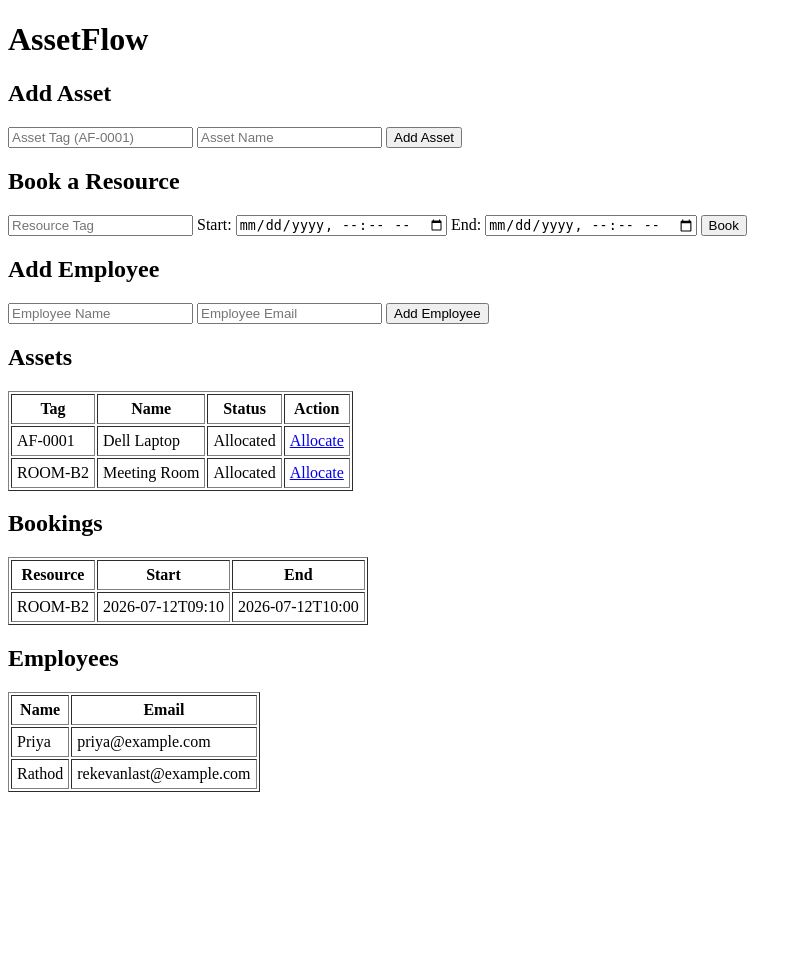
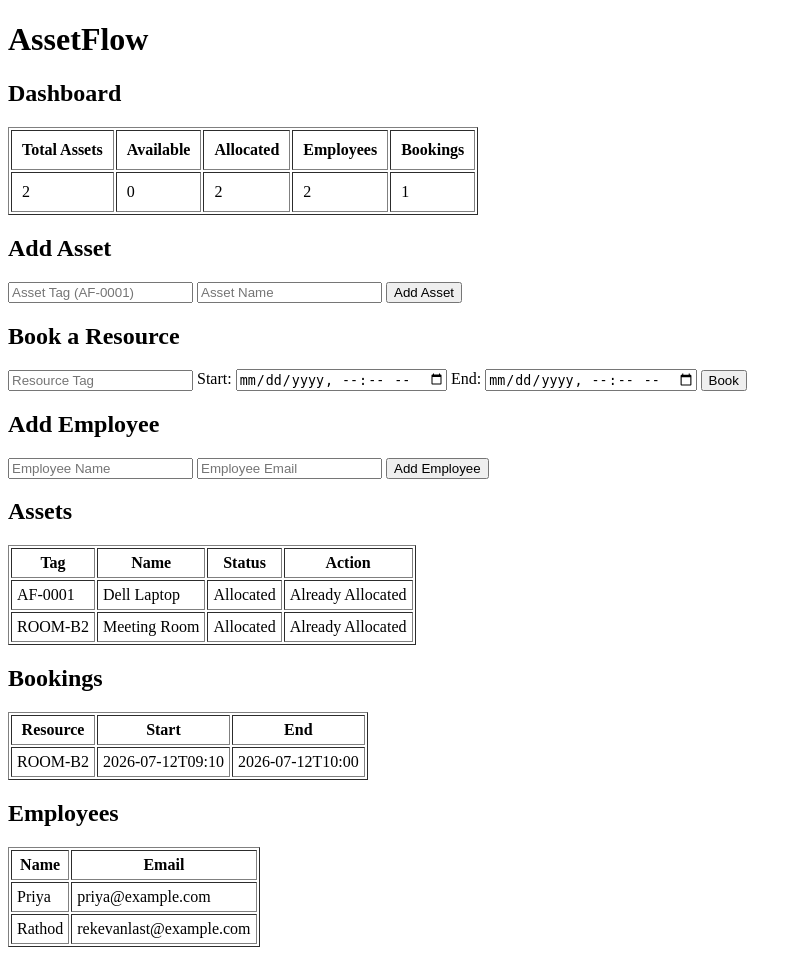
Before and after one commit to gvschaturved2008-IKAI/odoo-hackathon-2026, a Flask app: page / in a window 1280 px wide. Shown: the whole page, without its empty margins (0-802 px from the left). Before the commit the page ends 792 px from the top, so only its background shows below. Run offline with Flask 3, Linux system fonts and the light colour scheme; data comes from the database, SQL or seed files in the repository; both versions use the stored data as it was after the commit.

Commit message:
Add dashboard statistics

```diff
--- a/app.py
+++ b/app.py
@@ -36,7 +36,14 @@ def init_db():
         email TEXT UNIQUE
     )
     """)
-
+    # Allocations table
+    cur.execute("""
+    CREATE TABLE IF NOT EXISTS allocations (
+        id INTEGER PRIMARY KEY AUTOINCREMENT,
+        asset_tag TEXT,
+        employee_email TEXT
+    )
+    """)
     conn.commit()
     conn.close()
 
@@ -46,17 +53,33 @@ def home():
     conn = sqlite3.connect("assetflow.db")
     cur = conn.cursor()
 
-    # Get assets
+    # Assets
     cur.execute("SELECT tag, name, status FROM assets")
     assets = cur.fetchall()
 
-    # Get bookings
+    # Bookings
     cur.execute("SELECT resource_tag, start_time, end_time FROM bookings")
     bookings = cur.fetchall()
 
-    # Get employees
+    # Employees
     cur.execute("SELECT name, email FROM employees")
     employees = cur.fetchall()
+
+    # Dashboard stats
+    cur.execute("SELECT COUNT(*) FROM assets")
+    total_assets = cur.fetchone()[0]
+
+    cur.execute("SELECT COUNT(*) FROM assets WHERE status = 'Available'")
+    available_assets = cur.fetchone()[0]
+
+    cur.execute("SELECT COUNT(*) FROM assets WHERE status = 'Allocated'")
+    allocated_assets = cur.fetchone()[0]
+
+    cur.execute("SELECT COUNT(*) FROM employees")
+    total_employees = cur.fetchone()[0]
+
+    cur.execute("SELECT COUNT(*) FROM bookings")
+    total_bookings = cur.fetchone()[0]
 
     conn.close()
 
@@ -64,7 +87,12 @@ def home():
         "index.html",
         assets=assets,
         bookings=bookings,
-        employees=employees
+        employees=employees,
+        total_assets=total_assets,
+        available_assets=available_assets,
+        allocated_assets=allocated_assets,
+        total_employees=total_employees,
+        total_bookings=total_bookings
     )
 # Add a new asset using a form
 @app.route("/add_asset", methods=["POST"])
@@ -75,24 +103,32 @@ def add_asset():
     conn = sqlite3.connect("assetflow.db")
     cur = conn.cursor()
 
-    try:
+    # If the asset already exists, make it Available again
+    cur.execute("SELECT id FROM assets WHERE tag = ?", (tag,))
+    existing = cur.fetchone()
+
+    if existing:
+        cur.execute(
+            "UPDATE assets SET name = ?, status = 'Available' WHERE tag = ?",
+            (name, tag)
+        )
+    else:
         cur.execute(
             "INSERT INTO assets(tag, name, status) VALUES (?, ?, ?)",
             (tag, name, "Available")
         )
-        conn.commit()
-    except sqlite3.IntegrityError:
-        pass
 
+    conn.commit()
     conn.close()
+
     return redirect("/")
-
 # Allocate an asset
-@app.route("/allocate/<tag>")
-def allocate(tag):
+@app.route("/allocate/<tag>/<email>")
+def allocate(tag, email):
     conn = sqlite3.connect("assetflow.db")
     cur = conn.cursor()
 
+    # Check asset status
     cur.execute("SELECT status FROM assets WHERE tag = ?", (tag,))
     row = cur.fetchone()
 
@@ -104,6 +140,13 @@ def allocate(tag):
         conn.close()
         return "Asset already allocated"
 
+    # Record allocation
+    cur.execute(
+        "INSERT INTO allocations(asset_tag, employee_email) VALUES (?, ?)",
+        (tag, email)
+    )
+
+    # Update asset status
     cur.execute(
         "UPDATE assets SET status = 'Allocated' WHERE tag = ?",
         (tag,)
@@ -113,7 +156,6 @@ def allocate(tag):
     conn.close()
 
     return redirect("/")
-
 @app.route("/book", methods=["POST"])
 def book():
     resource = request.form["resource"]
--- a/templates/index.html
+++ b/templates/index.html
@@ -5,6 +5,24 @@
 </head>
 <body>
     <h1>AssetFlow</h1>
+    <h2>Dashboard</h2>
+
+<table border="1" cellpadding="10">
+    <tr>
+        <th>Total Assets</th>
+        <th>Available</th>
+        <th>Allocated</th>
+        <th>Employees</th>
+        <th>Bookings</th>
+    </tr>
+    <tr>
+        <td>{{ total_assets }}</td>
+        <td>{{ available_assets }}</td>
+        <td>{{ allocated_assets }}</td>
+        <td>{{ total_employees }}</td>
+        <td>{{ total_bookings }}</td>
+    </tr>
+</table>
 
     <h2>Add Asset</h2>
     <form action="/add_asset" method="post">
@@ -48,9 +66,19 @@
             <td>{{ asset[0] }}</td>
             <td>{{ asset[1] }}</td>
             <td>{{ asset[2] }}</td>
-            <td>
-                <a href="/allocate/{{ asset[0] }}">Allocate</a>
-            </td>
+              <td>
+    {% if asset[2] == "Available" %}
+        {% if employees %}
+            <a href="/allocate/{{ asset[0] }}/{{ employees[0][1] }}">
+                Allocate to {{ employees[0][0] }}
+            </a>
+        {% else %}
+            Add an employee first
+        {% endif %}
+    {% else %}
+        Already Allocated
+    {% endif %}
+</td>
         </tr>
         {% endfor %}
     </table>
```
Also changed, not shown: assetflow.db.
